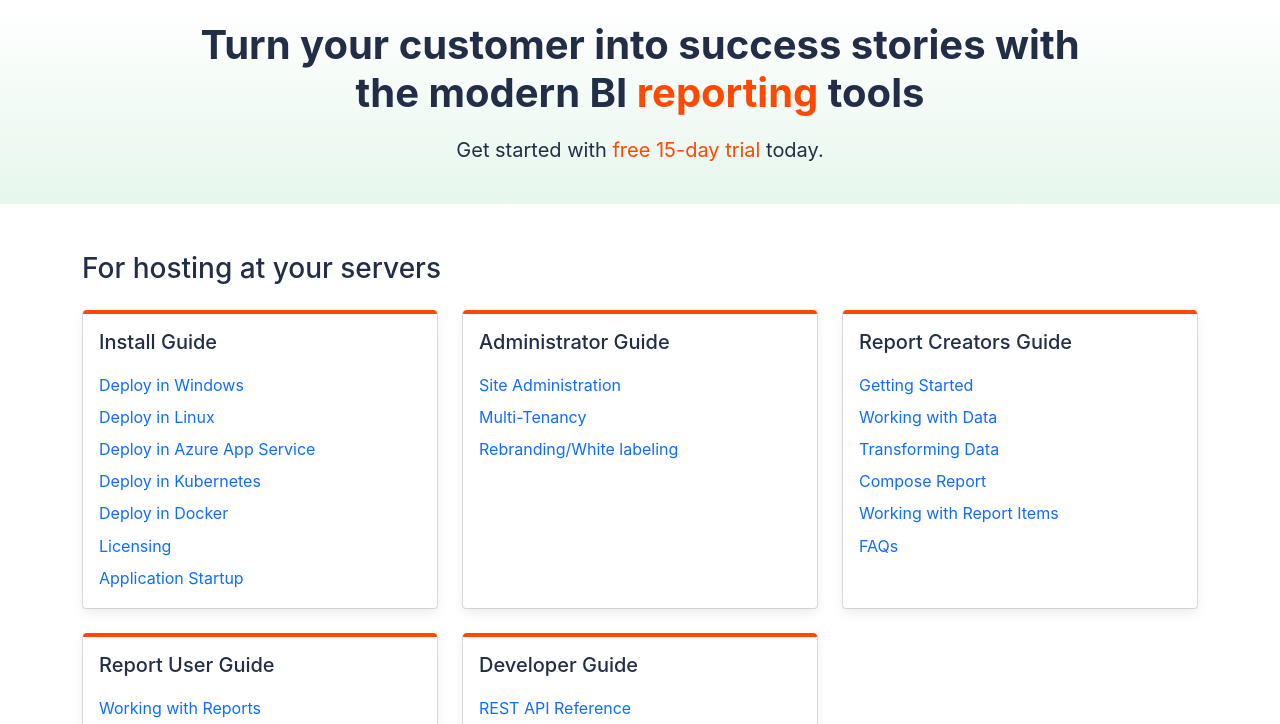
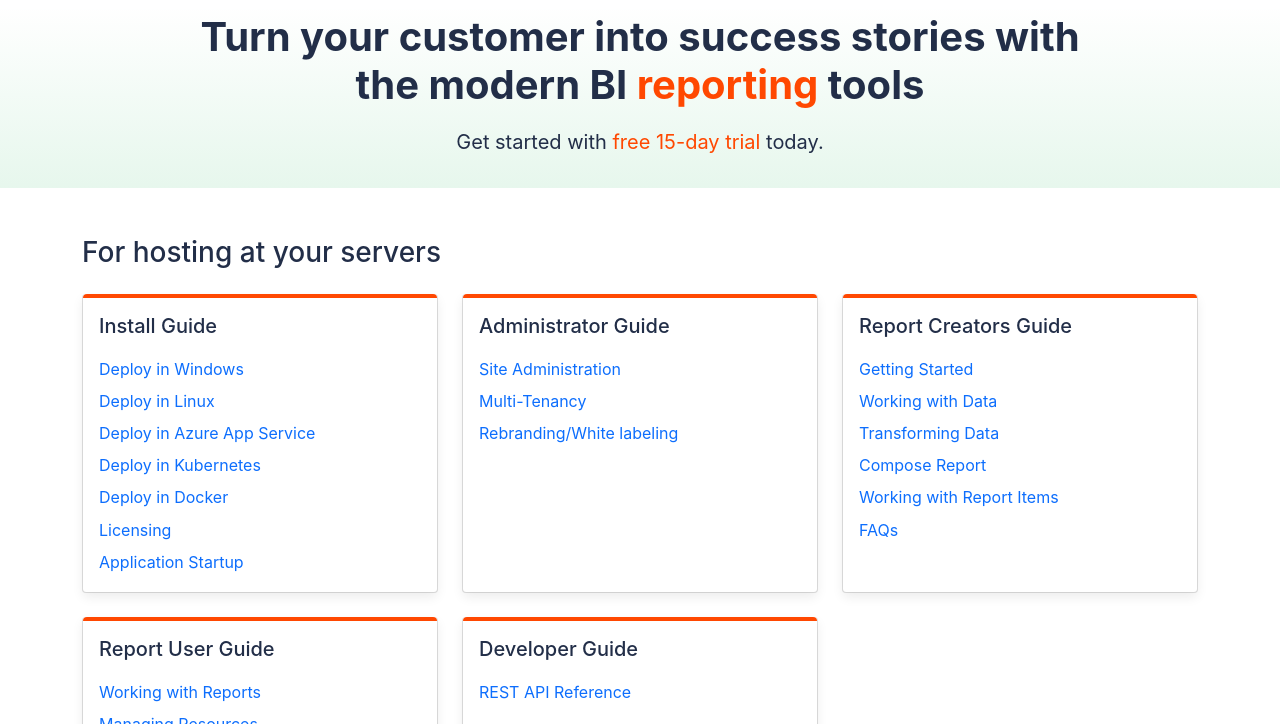
Before and after one commit to richard-balakrishnan/demo_hosting, a plain HTML site: page index.html in a window 1280 px wide. Shown: the part 76-800 px from the top of the page. Drawn offline with Linux system fonts and the light colour scheme.

Commit message:
improvements

```diff
--- a/index.html
+++ b/index.html
@@ -75,7 +75,7 @@
     <div class="container-fluid bold_header ">
         <div class="container">
             <div class="content_group p-xl-0">
-                <div class="p-3 rounded-3">
+                <div class="p-2 rounded-3">
                     <h1 class="display-6 fw-bold text-center">Turn your customer into success stories with <br>the
                         modern BI <P class="brand-color">reporting</P> tools</h1>
                     <p class="fs-5  text-center mt-3">Get started with <a class="brand_display_color" href="https://www.boldreports.com/pricing">free 15-day trial</a> today.</p>
```
